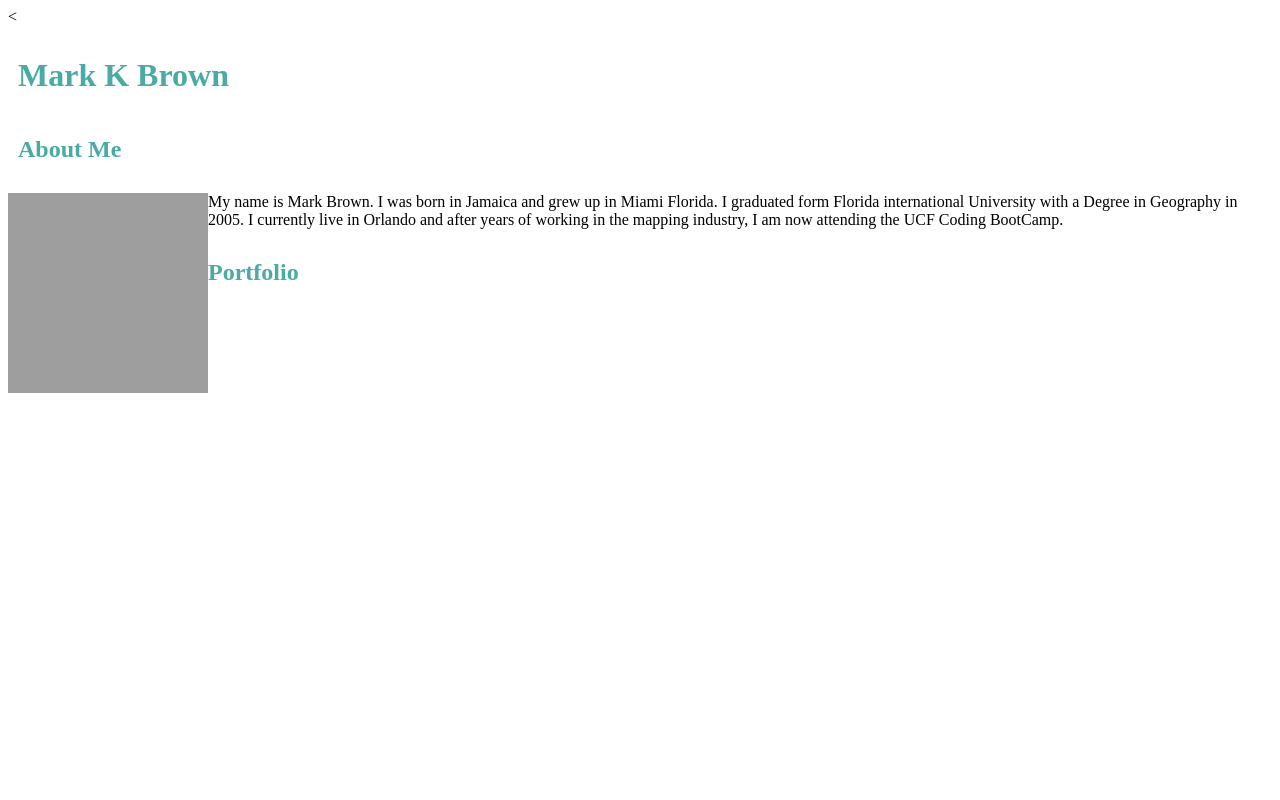
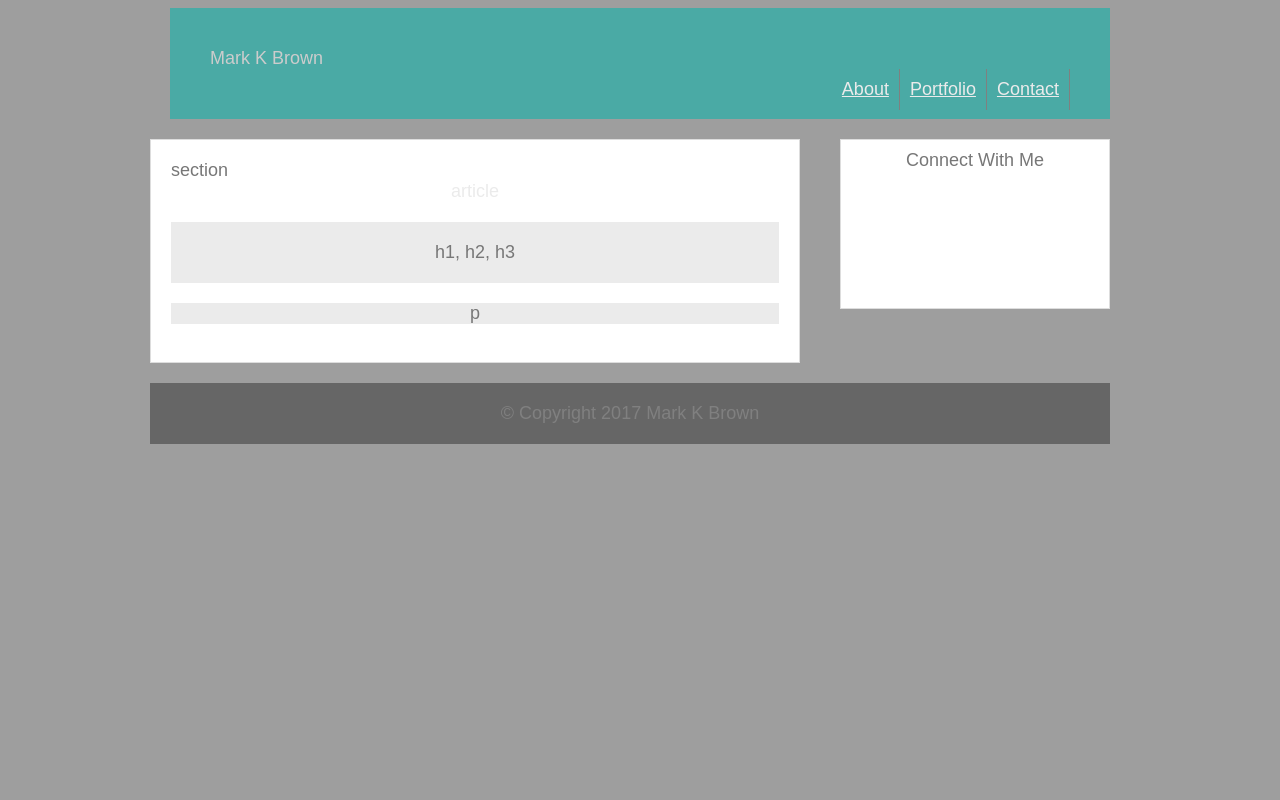
Before and after one commit to markkbrown1/Basic-Portfolio, a PHP site: page / in a window 1280 px wide. Run offline with PHP 8.4, Linux system fonts and the light colour scheme; grey boxes are pictures that could not be loaded.

Commit message:
More changes

```diff
--- a/assets/css/style.css
+++ b/assets/css/style.css
@@ -1,20 +1,105 @@
-body {
-	background-color: #ffffff;
+* {
+  box-sizing: border-box;
+  text-align: center;
+  color: #ebebeb;
+
 }
 
-h1, h2, h3{padding: 10px;
-
-	color: #4aaaa5;
-}
-#bio-image{
-	float:left;
-	width: 200px;
-	height:200px;
+body {
+	width: 960px;
+	font-size: 18px;
+	font-family: 'Arial', 'Helvetica Neue',
+	Helvetica, sans-serif ;
+	margin-left: 150px;
+	margin-right: 150px;
 
 }
-#about-me{
-	border-style: solid;
-	border-width: 4px;
-	border-color: lightgrey;
-	background-color: white;
+
+header {
+	padding: 40px;
+	margin-left: 20px;
+	color: #cccccc;
+	text-align: left;
+  background: #4aaaa5;
 }
+
+ul{
+	list-style-type: none;
+	margin: 0; padding: 0;
+	color: grey;
+}
+li {
+	display: inline;
+	float: right;
+	padding:10px;
+	border-right: 1px solid grey;
+
+}
+.nav {
+
+	/*padding: 20px;*/
+	color: grey;
+	margin-bottom: 10px;
+	color: #777;
+}
+.box{
+	text-align: left;
+	border: 1px solid #dddddd;
+	width: 650px;
+	padding: 20px;
+	margin-top: 20px;
+	margin-bottom: 10px;
+	background: #ffffff;
+	 color: #777777;
+
+}
+.article{
+        width: 500px;
+        clear: both;
+    }
+    .article input {
+        width: 100%;
+        clear: both;
+    }
+}
+
+#paragraph{
+	background-color: #ebebeb;
+	padding: 5px;
+}
+p{
+	background: #ebebeb;
+	color: #777777;
+}
+
+
+#division {
+	padding: 20px;
+	margin-bottom: 20px;
+	background: #ebebeb;
+	margin-top: 20px;
+	 color: #777;
+}
+
+aside {
+	border: 1px solid #dddddd;
+	width: 270px;
+	height: 170px;
+	padding: 10px;
+	margin-top: 20px;
+	margin-left: 10px;
+  background: #ffffff;
+  color: #777777;
+  float: right;
+
+}
+
+footer { clear: both;
+	overflow:auto;
+	padding: 20px;
+	margin-top: 20px;
+	margin-bottom: 20px;
+  background: #666666;
+   color: gray;
+
+}
--- a/index.html
+++ b/index.html
@@ -1,28 +1,51 @@
-<<!DOCTYPE html>
-<html lang="en">
+<!DOCTYPE html>
+<html lang="en-us">
+
 <head>
-	<meta charset="UTF-8">
-	<title>Document</title>
-	<link rel ="stylesheet" type="text/css" href="assets/css/style.css">
+  <meta charset="UTF-8">
+  <title>Basic Portfolio</title>
+  <link rel="stylesheet" type="text/css" href="assets/css/style.css">
 </head>
-<h1>Mark K Brown</h1>
-<body>
-	<div class ="container">
-		<section>
-		<h2> About Me</h2>
-			<img src ="http://3.bp.blogspot.com/-HrVPswg6QQ4/UdmC5HjTnbI/AAAAAAAAAc8/LqiCN8V9QCQ/s1600/virgo.jpg"  alt="My sign" id="bio-image">
-
-		<p> My name is Mark Brown. I was born in Jamaica and grew up in Miami Florida. I graduated form Florida international University with a Degree in Geography in 2005. I currently live in Orlando and after years of working in the mapping industry, I am now attending the UCF Coding BootCamp.</p>
-
-		</section>
-
-		<section>
-		<h2>Portfolio</h2>
 
 
-	</section>
+<body>
+  <body background = "C:\Users\Sheila Mae\Desktop\bootcamp\my-homework\homework-1\Basic-Portfolio\assets\images\concrete_seamless.png">
+  <header>
+    Mark K Brown
+  <div class="nav">
+    <ul>
+      <li><a href="Contact.html">Contact</a></li>
+      <li><a href="Portfolio.html">Portfolio</a></li>
+      <li><a href="index.html">About</a></li>
+    </ul>
+  </div>
+
+  </header>
 
 
-	</div>
+
+  <aside>
+     Connect With Me
+    </aside>
+
+  <div class="box">
+     section
+     <section id="article">
+    article
+    <div id="division">
+      h1, h2, h3
+    </div>
+    <div id="paragraph">
+      <p>p</p>
+    </div>
+  </section>
+
+  </div>
+
+  <footer>
+    &copy; Copyright 2017 Mark K Brown
+  </footer>
+
 </body>
+
 </html>
```
Also changed, not shown: contact.html (+59 -0 lines), assets/images/asanoha-400px.png (added), assets/images/concrete_seamless.png (added).
